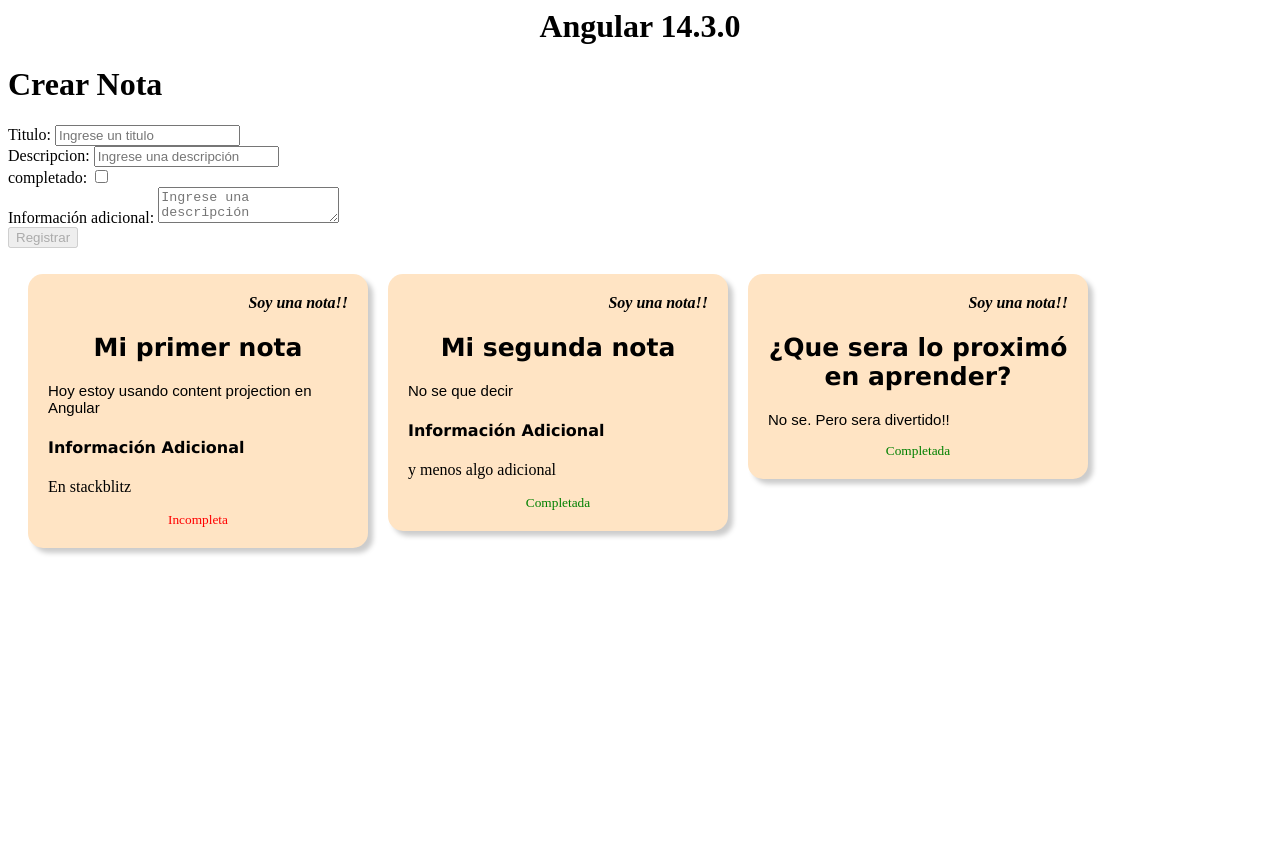
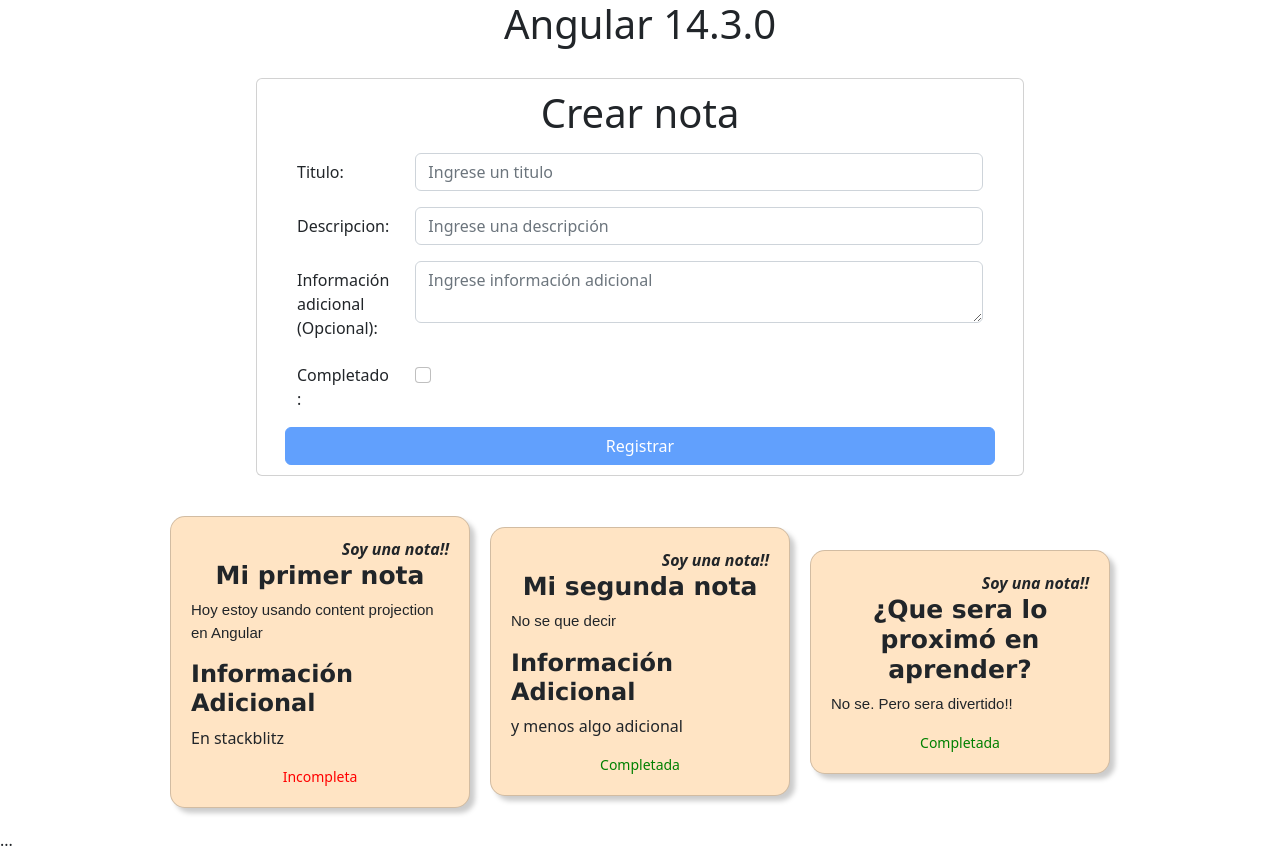
Before and after one commit to Afsilva0/angular-content-projection, an Angular app: page /notes in a window 1280 px wide. Before the commit the page ends 800 px from the top, so only its background shows below. Built offline with nearby package versions, Linux system fonts and the light colour scheme.

Commit message:
9 files modified

```diff
--- a/src/app/modules/notes/create-note/create-note.component.css
+++ b/src/app/modules/notes/create-note/create-note.component.css
@@ -0,0 +1,5 @@
+.form-note {
+  width: 60%;
+  margin: 30px auto;
+  padding: 10px 40px;
+}
--- a/src/app/modules/notes/create-note/create-note.component.html
+++ b/src/app/modules/notes/create-note/create-note.component.html
@@ -1,44 +1,61 @@
-<div>
-  <h1>Crear Nota</h1>
+<form class="form-note card" [formGroup]="form" (ngSubmit)="registar()">
+  <h1 class="text-center mb-3">Crear nota</h1>
 
-  <form [formGroup]="form" (ngSubmit)="registar()">
-    <div>
-      <label> Titulo: </label>
+  <div class="row mb-3">
+    <label class="col-sm-2 col-form-label"> Titulo: </label>
+    <div class="col-sm-10">
       <input
+        class="form-control"
         formControlName="title"
         type="text"
         placeholder="Ingrese un titulo"
       />
     </div>
+  </div>
 
-    <div>
-      <label> Descripcion: </label>
+  <div class="row mb-3">
+    <label class="col-sm-2 col-form-label"> Descripcion: </label>
+
+    <div class="col-sm-10">
       <input
+        class="form-control"
         formControlName="description"
         type="text"
         placeholder="Ingrese una descripción"
       />
     </div>
+  </div>
 
-    <div>
-      <label> completado: </label>
+  <div class="row mb-3">
+    <label class="col-sm-2 col-form-label">
+      Información adicional (Opcional):
+    </label>
+    <div class="col-sm-10">
+      <textarea
+        class="form-control"
+        formControlName="adicional"
+        type="text"
+        placeholder="Ingrese información adicional"
+      >
+      </textarea>
+    </div>
+  </div>
+
+  <div class="row mb-3">
+    <label class="col-sm-2 form-check-label"> Completado: </label>
+    <div class="col-sm-10">
       <input
-        formControlName="complete"
+        class="form-check-input"
+        formControlName="isComplete"
         type="checkbox"
         placeholder="Ingrese una descripción"
       />
     </div>
+  </div>
 
-    <div>
-      <label> Información adicional: </label>
-      <textarea
-        formControlName="adicional"
-        type="text"
-        placeholder="Ingrese una descripción"
-      >
-      </textarea>
-    </div>
-
-    <button type="submit" [disabled]="!form.valid">Registrar</button>
-  </form>
-</div>
+  <footer class="row">
+    <button type="submit" class="btn btn-primary" [disabled]="!form.valid">
+      Registrar
+    </button>
+  </footer>
+</form>
--- a/src/app/modules/notes/create-note/create-note.component.ts
+++ b/src/app/modules/notes/create-note/create-note.component.ts
@@ -1,5 +1,6 @@
-import { Component, OnInit } from '@angular/core';
+import { Component, EventEmitter, OnInit, Output } from '@angular/core';
 import { FormBuilder, FormGroup, Validators } from '@angular/forms';
+import { Note } from '../../../interface/note';
 
 @Component({
   selector: 'app-create-note',
@@ -7,13 +8,15 @@ import { FormBuilder, FormGroup, Validators } from '@angular/forms';
   styleUrls: ['./create-note.component.css'],
 })
 export class CreateNoteComponent implements OnInit {
+  @Output() registarNote: EventEmitter<Note> = new EventEmitter();
+
   form: FormGroup;
 
   constructor(public formBuilder: FormBuilder) {
     this.form = this.formBuilder.group({
       title: ['', [Validators.required]],
       description: ['', [Validators.required]],
-      complete: [false, []],
+      isComplete: [false, []],
       adicional: ['', []],
     });
   }
@@ -22,5 +25,7 @@ export class CreateNoteComponent implements OnInit {
 
   registar(): void {
     console.log(this.form.value);
+    const note = this.form.value as Note;
+    this.registarNote.emit(note);
   }
 }
--- a/src/app/modules/notes/note/note.component.html
+++ b/src/app/modules/notes/note/note.component.html
@@ -1,17 +1,21 @@
-<div class="card">
+<article class="card">
+  <header>
     <!-- Es el contenido proyectado con el identificador [header] -->
     <ng-content select="[header]"></ng-content>
+    <h2 class="title">{{ note.title }}</h2>
+  </header>
 
-  <h2 class="title">{{ note.title }}</h2>
   <p class="description">{{ note.description }}</p>
 
   <!-- Es el contenido proyectado por defecto -->
   <ng-content></ng-content>
 
+  <footer>
     <small *ngIf="note.isComplete; else incompleta" class="complete">
-    Completada</small
-  >
+      Completada
+    </small>
     <ng-template #incompleta>
       <small class="incomplete"> Incompleta</small>
     </ng-template>
-</div>
+  </footer>
+</article>
--- a/src/app/modules/notes/notes.component.css
+++ b/src/app/modules/notes/notes.component.css
@@ -1,8 +1,9 @@
 .container-notes {
+  margin: 10px;
   display: flex;
-  flex-flow: row nowrap;
-
-  margin: 10px;
+  flex-flow: row wrap;
+  align-items: center;
+  justify-content: center;
 }
 
 .header-text {
--- a/src/app/modules/notes/notes.component.html
+++ b/src/app/modules/notes/notes.component.html
@@ -1,6 +1,6 @@
-<app-create-note></app-create-note>
-
-<div class="container-notes">
+<main>
+  <app-create-note (registarNote)="addNote($event)"></app-create-note>
+  <section class="container-notes">
     <div *ngFor="let note of notes">
       <app-note [note]="note">
         <!-- Proyecta el contenido al ng-content header-->
@@ -13,4 +13,5 @@
         </div>
       </app-note>
     </div>
-</div>
+  </section>
+</main>
--- a/src/app/modules/notes/notes.component.ts
+++ b/src/app/modules/notes/notes.component.ts
@@ -26,4 +26,8 @@ export class NotesComponent {
       isComplete: true,
     },
   ];
+
+  addNote($event) {
+    this.notes.push($event);
+  }
 }
--- a/src/index.html
+++ b/src/index.html
@@ -1 +1,15 @@
-<my-app>loading</my-app>
+<!DOCTYPE html>
+<html lang="en">
+  <head>
+    <title>App Notes</title>
+    <meta name="viewport" content="width=device-width, initial-scale=1" />
+    <link href="https://cdn.jsdelivr.net/npm/bootstrap@5.2.0/dist/css/bootstrap.min.css" rel="stylesheet" integrity="sha384-gH2yIJqKdNHPEq0n4Mqa/HGKIhSkIHeL5AyhkYV8i59U5AR6csBvApHHNl/vI1Bx" crossorigin="anonymous">
+  </head>
+
+  </head>
+  <body>
+    <my-app>loading</my-app>
+    <script src="https://cdn.jsdelivr.net/npm/bootstrap@5.2.0/dist/js/bootstrap.bundle.min.js" integrity="sha384-A3rJD856KowSb7dwlZdYEkO39Gagi7vIsF0jrRAoQmDKKtQBHUuLZ9AsSv4jD4Xa" crossorigin="anonymous"></script>
+  </body>
+  ...
+</html>
--- a/src/styles.css
+++ b/src/styles.css
@@ -1 +1,8 @@
 /* Add application styles & imports to this file! */
+
+html,
+body {
+  margin: 0;
+  padding: 0;
+  box-sizing: border-box;
+}
```
Lines whose indentation alone changed are shown as unchanged.
